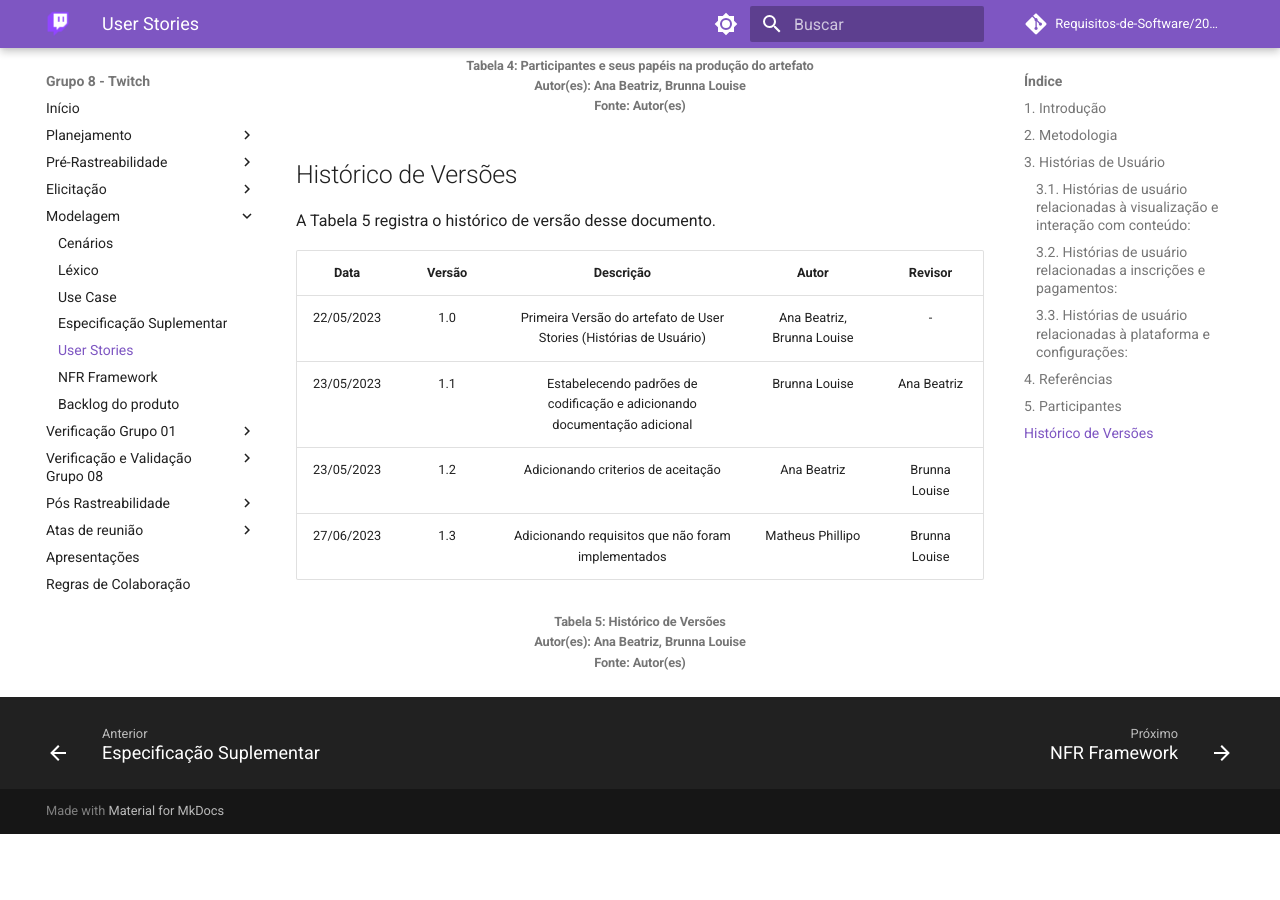
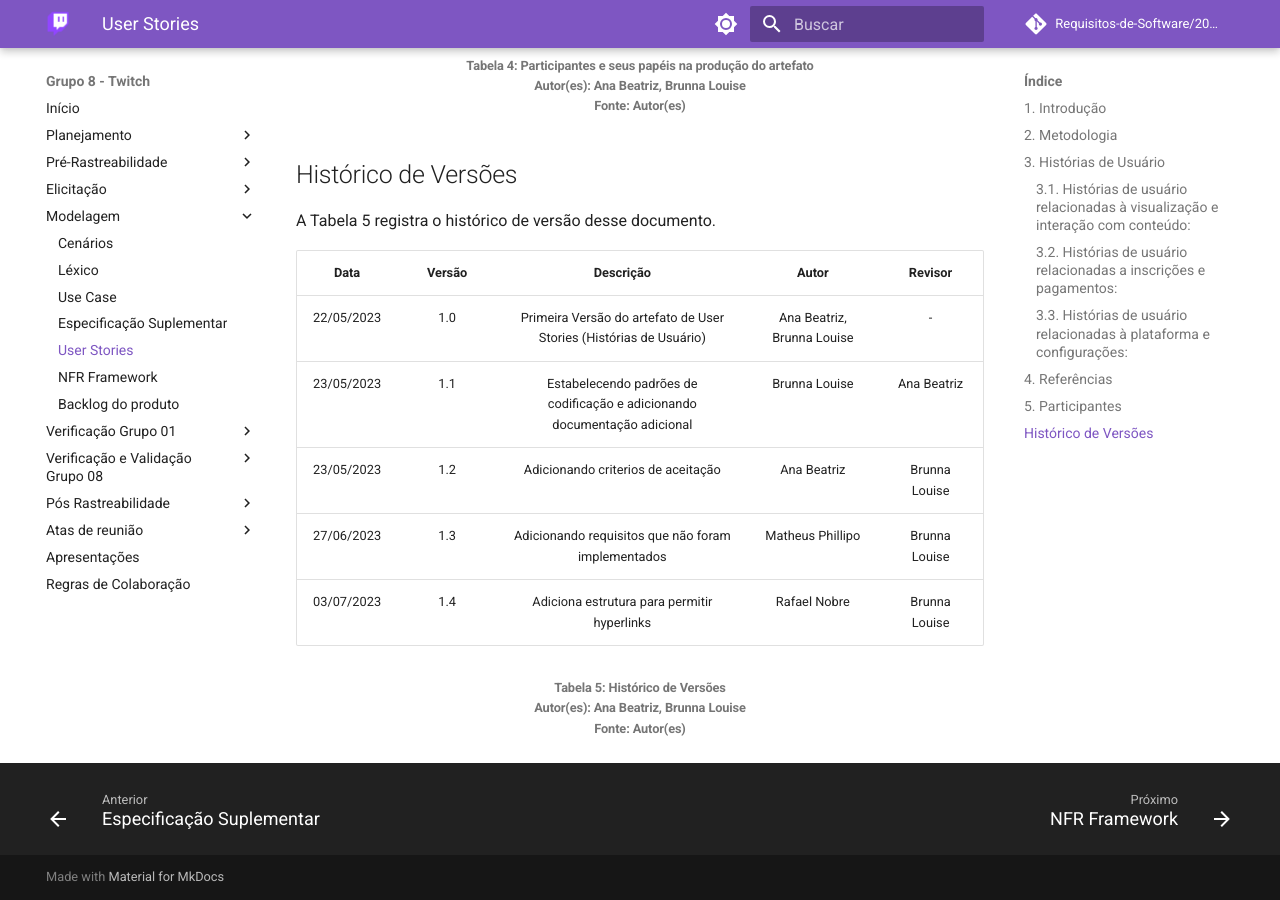
Before and after one commit to Requisitos-de-Software/2023.1-Twitch, an MkDocs documentation site: the page built from docs/modelagem/user_stories.md, in a window 1280 px wide and 900 px high, scrolled down 15988 px. Built offline with MkDocs 1.6.1 and Material for MkDocs 9.7.7, drawn with Linux system fonts in a browser that asks for light colours; comment, search, counter and statistics services are not loaded; before the commit the page ends 16822 px from its top, so only the background shows below that.

Commit message:
atualiza versao

```diff
--- a/docs/modelagem/user_stories.md
+++ b/docs/modelagem/user_stories.md
@@ -123,6 +123,7 @@
 | 23/05/2023 | 1.1 | Estabelecendo padrões de codificação e adicionando documentação adicional | Brunna Louise | Ana Beatriz |
 | 23/05/2023 | 1.2 | Adicionando criterios de aceitação | Ana Beatriz | Brunna Louise |
 | 27/06/2023 | 1.3 | Adicionando requisitos que não foram implementados | Matheus Phillipo | Brunna Louise |
+| 03/07/2023 | 1.4 | Adiciona estrutura para permitir hyperlinks| Rafael Nobre | Brunna Louise |
 
 <h6 align = "center"> Tabela 5: Histórico de Versões
 <br> Autor(es): Ana Beatriz, Brunna Louise
```
